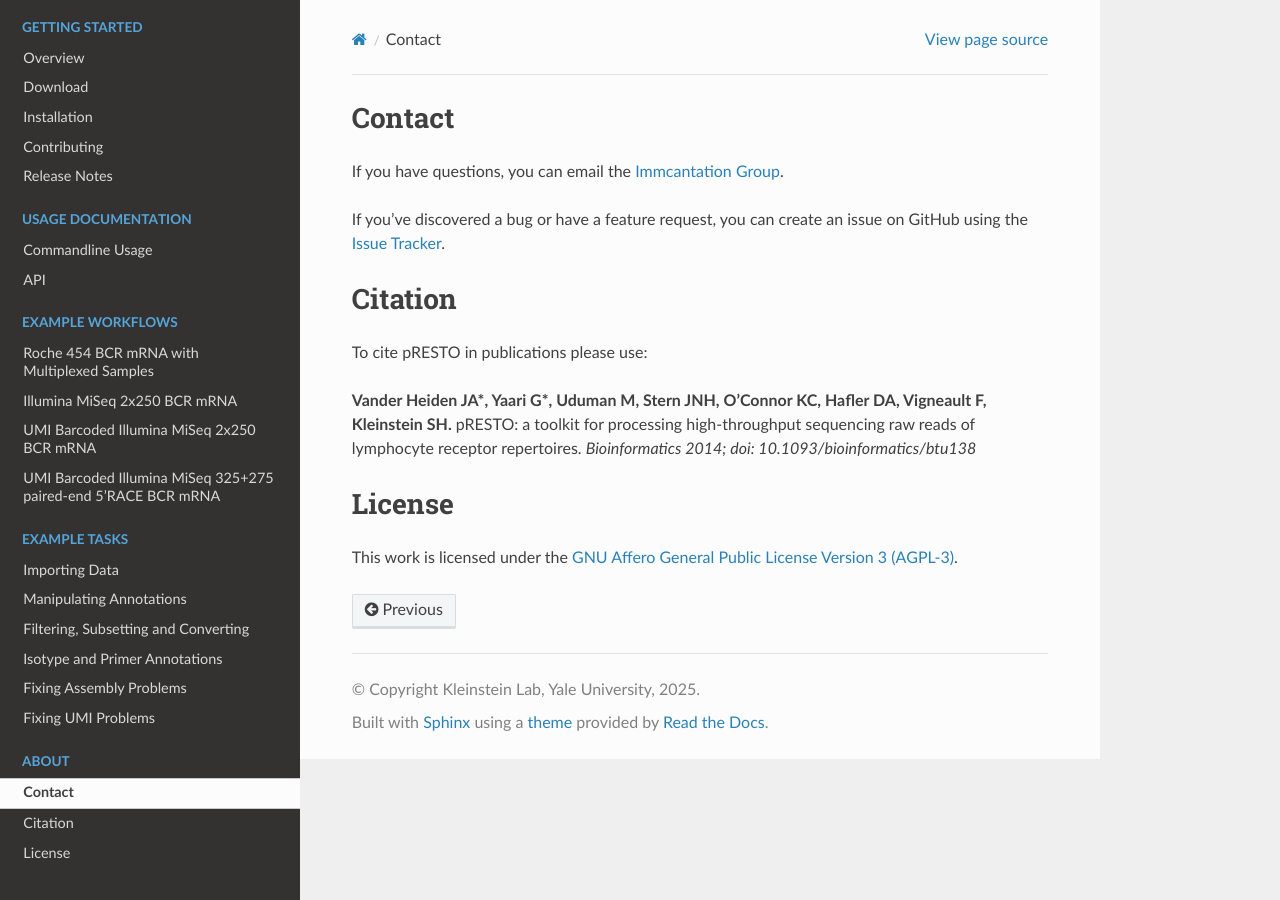
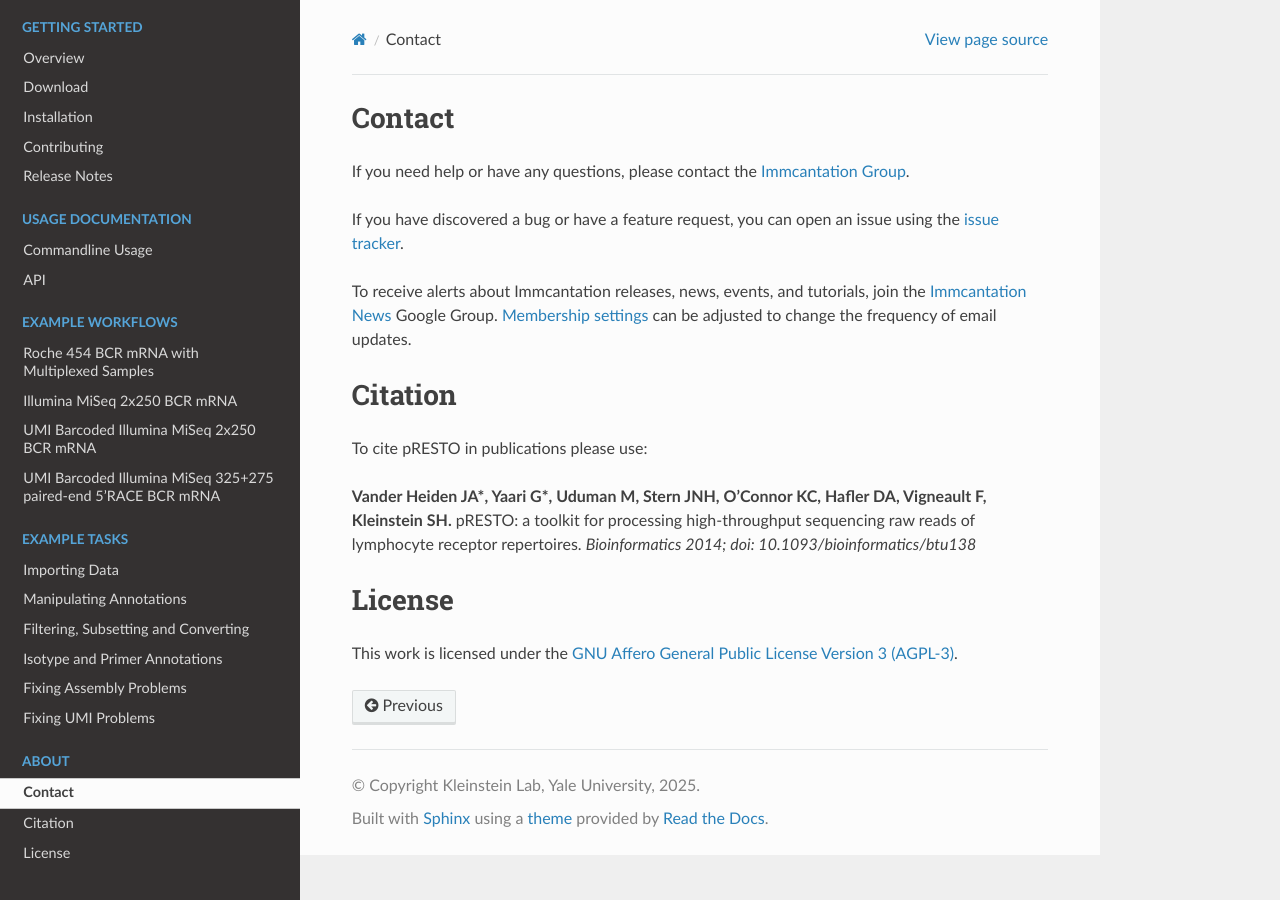
Before and after one commit to immcantation/presto, a Sphinx documentation site: the page built from docs/info.rst, in a window 1280 px wide. Built offline with Sphinx 7.4.7 and the Read the Docs theme 3.1.0, drawn with Linux system fonts in a browser that asks for light colours; formulas are drawn with MathJax 3.

Commit message:
more detailed contact section

```diff
--- a/docs/info.rst
+++ b/docs/info.rst
@@ -1,12 +1,13 @@
 Contact
 --------------------------------------------------------------------------------
 
-If you have questions, you can email the
-`Immcantation Group <mailto:immcantation@googlegroups.com>`__.
+If you need help or have any questions, please contact the `Immcantation Group <mailto:immcantation@googlegroups.com>`__.
 
-If you've discovered a bug or have a feature request, you can create an issue
-on GitHub using the
-`Issue Tracker <http://github.com/immcantation/presto/issues>`__.
+If you have discovered a bug or have a feature request, you can open an issue using the
+`issue tracker <http://github.com/immcantation/presto/issues>`__.
+
+To receive alerts about Immcantation releases, news, events, and tutorials, join the `Immcantation News <https://groups.google.com/g/immcantation-news>`__ Google Group. `Membership settings <https://groups.google.com/g/immcantation-news/membership>`__ can be adjusted to change the frequency of email updates.
+
 
 Citation
 --------------------------------------------------------------------------------
```
